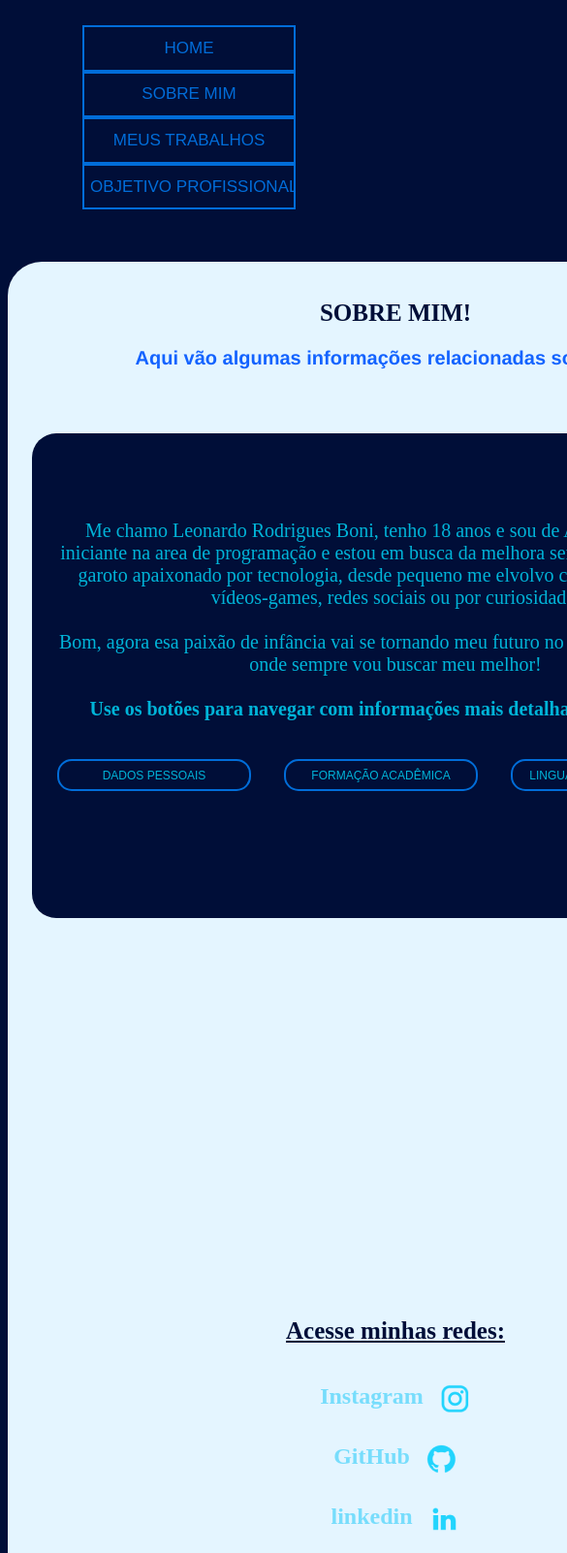
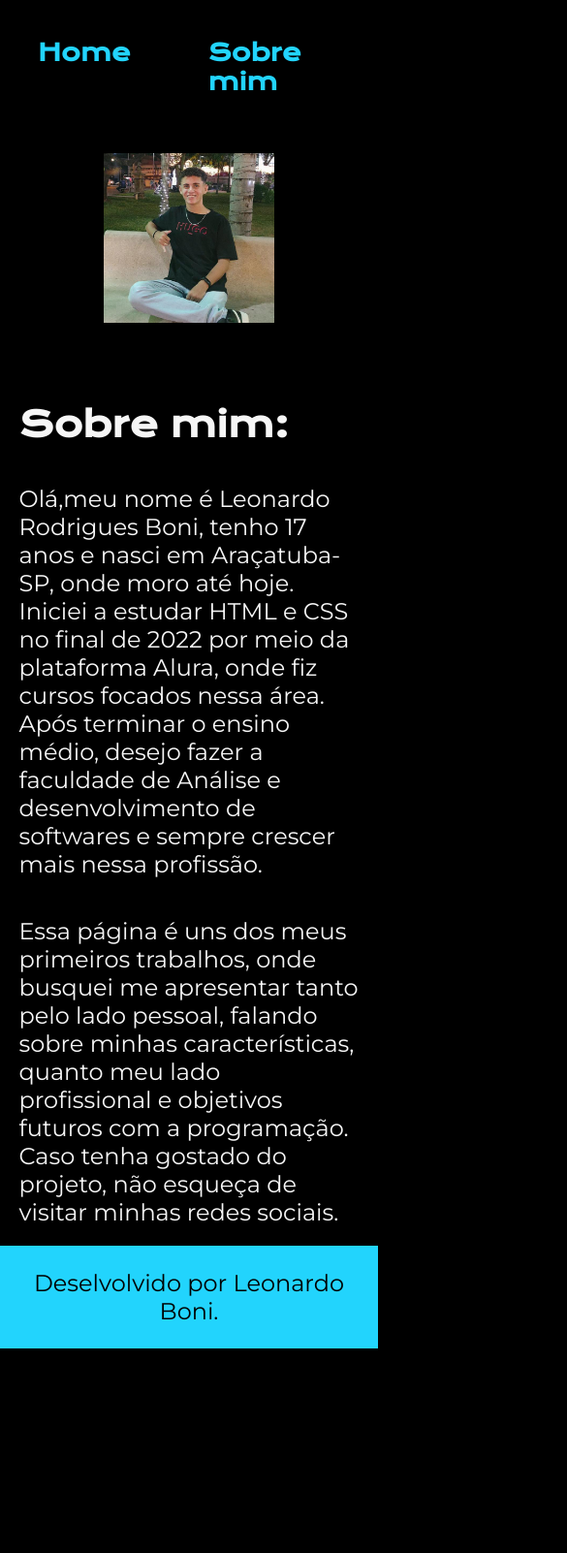
Before and after one commit to LeonardoBoni/portfolio_atualizado2023, a plain HTML site: page sobremim.html in a window 390 px wide. Shown: the top 1602 px of the page at 97% size, 585 px wide, since content can reach past the window. After the commit the page ends 1391 px from the top, so only its background shows below. Drawn offline with nearby package versions, Linux system fonts and the light colour scheme.

Commit message:
Iniciando projeto curriculo

```diff
--- a/curriculo.js
+++ b/curriculo.js
@@ -27,5 +27,5 @@ function formacao(){
 
 function estrangeira(){
     var res = document.getElementById('ressobremim')
-    res.innerHTML = '<div id = "resestrangeira"><h1 id = "titulosobremim">TITULO</h1><p id = "txtsobremim">teste</p></div>'
+    res.innerHTML = '<div id = "resestrangeira"><h1 id = "titulosobremim">CURSO DE INGLÊS:</h1><p id = "txtsobremim">Atualmente, tenho 4 anos de curso de língua Inglesa, em uma escola particular de Araçatuba,"Jay English Studio", com nível considerado avançado!</p></div>'
 }
--- a/sobremim.html
+++ b/sobremim.html
@@ -1,61 +1,37 @@
 <!DOCTYPE html>
 <html lang="pt-br">
-<head>
-    <link rel="stylesheet" href="style.css">
-    <meta charset="UTF-8">
-    <meta name="viewport" content="width=device-width, initial-scale=1.0">
-    <title>CURRICULO</title>
-</head>
-<body>
-    <br>
-    <div id="navegacao">
-        <input type="button" class="botao" value="HOME" onclick="home()">
-        <input type="button" class="botao" value="SOBRE MIM" onclick="sobremim()">
-        <input type="button" class="botao" value="MEUS TRABALHOS" onclick="meustrabalhos()">
-        <input type="button" class="botao" value="OBJETIVO PROFISSIONAL" onclick="objetivoprofi()">
-    </div>
-    <br>
-    <br>
-    <br>
-    <section id="section_sobremim">
-        <br>
-        <h1>SOBRE MIM!</h1>
-        <h2>Aqui vão algumas informações relacionadas sobre mim!<br><br><br></h2>
+    <head>
+            <meta charset="UTF-8">
+            <meta http-equiv="X-UA-Compatible" content="IE=edge">
+            <meta name="viewport" content="width=device-width, initial-scale=1.0">
+            <title>Sobre mim</title>
+            <link rel="stylesheet" href="style.css">
+        </head>
+    <body>
+        <header class="cabecalho">
+            <nav class="menu">
+            <a class="link-cabecalho" href="index.html">Home</a>
+            <a class="link-cabecalho" href="about.html">Sobre mim</a>
+            </nav>
 
-        <div class="fundosobremim">
-            <div id="txt_sobre_mim">
-                <br>
-                <br>
-                <br>
-                <p>Me chamo Leonardo Rodrigues Boni, tenho 18 anos e sou de Araçatuba-SP, sou iniciante na area de programação e estou em busca da melhora sempre. Sempre fui um garoto apaixonado por tecnologia, desde pequeno me elvolvo com isso, seja pelos vídeos-games, redes sociais ou por curiosidade.<br><br>Bom, agora esa paixão de infância vai se tornando meu futuro no mercado de trabalho, onde sempre vou buscar meu melhor!<br><br><strong>Use os botões para navegar com informações mais detalhadas sobre mim !</strong></p>
-            </div>
 
-        <div id="sobremim">
-            <input type="button"  class="botaosobremim" value="DADOS PESSOAIS" onclick="dadospessoais()">
-            <input type="button" class="botaosobremim" value="FORMAÇÃO ACADÊMICA" onclick="formacao()">
-            <input type="button" class="botaosobremim" value="LINGUAGEM ESTRANGEIRA" onclick="estrangeira()">
+        </header>
 
-            <div id="ressobremim"></div>
+        <main class="apresentacao">
+            <section class="conteudo">
 
-        </div>
-            <footer>
-        <div id="links">
-            <br>
-            <h3 class="subtitulo">Acesse minhas redes:</h2>
-            <a class="redes" href=https://www.instagram.com/leoo.bonni/>Instagram
-            <img src="instagram.png" alt="logo-insta">
-        </a>
+                <h1 class="titulo">Sobre mim:</h1>
 
-            <a class="redes" href="https://github.com/LeonardoBoni">GitHub
-                <img src="github.png" alt="logo-git">
-            </a>
+                <p class="texto"> Olá,meu nome é Leonardo Rodrigues Boni, tenho 17 anos e nasci em Araçatuba-SP, onde moro até hoje. Iniciei a estudar HTML e CSS no final de 2022 por meio da plataforma Alura, onde fiz cursos focados nessa área. Após terminar o ensino médio, desejo fazer a faculdade de Análise e desenvolvimento de softwares e sempre crescer mais nessa profissão.</p>
 
-            <a class="redes" href="https://www.linkedin.com/in/leonardo-rodrigues-boni-a93038266/">linkedin
-                <img src="linkedin.png" alt="logo-linkedin">
-            </a>
+                <p class="texto">Essa página é uns dos meus primeiros trabalhos, onde busquei me apresentar tanto pelo lado pessoal, falando sobre minhas características, quanto meu lado profissional e objetivos futuros com a programação. Caso tenha gostado do projeto, não esqueça de visitar minhas redes sociais.
+                </p>
+            </section>
+            <img class="imagem" src="foto Leonardo.jpg" alt="foto Leonardo">
+        </main>
+
+        <footer>
+            <p class="rodape">Deselvolvido por Leonardo Boni.</p>
         </footer>
-        </div>
-    </section>
-</body>
-<script type="text/javascript" src="curriculo.js"></script>
+    </body>
 </html>
--- a/style.css
+++ b/style.css
@@ -1,201 +1,70 @@
-body{
-    background-color: #000e38;
+@import url('https://fonts.googleapis.com/css2?family=Krona+One&family=Montserrat:wght@400;600&display=swap');
+
+
+:root {
+    --cor-primaria: #000000;
+    --cor-secundaria: #F6F6F6;
+    --cor-terciaria: #22D4FD;
+    --cor-hover: #272727;
+    --font-principal: 'Krona One', sans-serif;
+    --font-secundaria: 'Montserrat', sans-serif;
 }
 
 
-#section_home{
-  text-align: center;
-    border-radius: 35px;
-    margin: 0 auto;
-    background-color: #e4f5ff;
-    height: 1000px;
-    width: 800px;
+*{
+    margin: 0;
+    padding: 0;
 }
 
-#section_sobremim{
-  text-align: center;
-    border-radius: 35px;
-    margin: 0 auto;
-    background-color: #e4f5ff;
-    height: 1500px;
-    width: 800px;
+body{
+    box-sizing: border-box;
+    background-color: var(--cor-primaria);
+    color: var( --cor-secundaria);
 }
 
-#section_obj{
-  text-align: center;
-    border-radius: 35px;
-    margin: 0 auto;
-    background-color: #e4f5ff;
-    height: 1500px;
-    width: 800px;
+.cabecalho{
+    padding: 2% 0 0 15%;
 }
 
-#section_trab{
-  text-align: center;
-    border-radius: 35px;
-    margin: 0 auto;
-    background-color: #e4f5ff;
-    height: 1500px;
-    width: 800px;
+.menu{
+    display: flex;
+    gap: 80px;
 }
 
-
-section{
-  text-align: center;
-    border-radius: 35px;
-    margin: 0 auto;
-    background-color: #e4f5ff;
-    height: 1500px;
-    width: 800px;
+.link-cabecalho{
+    font-size: 1.5rem;
+    font-weight: 600;
+    text-decoration: none;
+    color: var(--cor-terciaria);
+    font-family: var(--font-principal)
 }
 
-#navegacao{
-    text-align: center;
-    width: auto;
+.apresentacao{
+    gap: 82px;
+    padding: 5% 15%;
+    display: flex;
+    align-items: center;
+    justify-content: space-between;
+}
+.conteudo{
+    width: 50%;
+    display: flex;
+    flex-direction: column;
+    gap: 40px;
 }
 
-.botao{
-    cursor: pointer;
-    background-color: #00b4d8;
-    height: 2.8em;
-    width: 220px;
-    background: transparent;
-    -webkit-animation: jello-horizontal 0.9s both;
-    animation: jello-horizontal 0.9s both;
-    border: 2px solid #016DD9;
-    outline: none;
-    color: #016DD9;
-    font-size: 17px;
+.titulo{
+    font-size: 2.25rem;
+    font-family: var(--font-principal)
 }
 
-.botao:hover {
-    background: #016DD9;
-    color: #ffffff;
-    animation: squeeze3124 0.9s both;
+.titulo-destaque{
+    color: var(--cor-terciaria);
 }
 
-   @keyframes squeeze3124 {
-    0% {
-     -webkit-transform: scale3d(1, 1, 1);
-     transform: scale3d(1, 1, 1);
-    }
-
-    30% {
-     -webkit-transform: scale3d(1.25, 0.75, 1);
-     transform: scale3d(1.25, 0.75, 1);
-    }
-
-    40% {
-     -webkit-transform: scale3d(0.75, 1.25, 1);
-     transform: scale3d(0.75, 1.25, 1);
-    }
-
-    50% {
-     -webkit-transform: scale3d(1.15, 0.85, 1);
-     transform: scale3d(1.15, 0.85, 1);
-    }
-
-    65% {
-     -webkit-transform: scale3d(0.95, 1.05, 1);
-     transform: scale3d(0.95, 1.05, 1);
-    }
-
-    75% {
-     -webkit-transform: scale3d(1.05, 0.95, 1);
-     transform: scale3d(1.05, 0.95, 1);
-    }
-
-    100% {
-     -webkit-transform: scale3d(1, 1, 1);
-     transform: scale3d(1, 1, 1);
-    }
-   }
-
-   h1{
-    color: #000e38;
-    text-align: center;
-    font-size: 25px;
-    font-family: 'Times New Roman', Times, serif;
-   }
-
-   h2{
-    color: #1363ff;
-    font-family: 'Franklin Gothic Medium', 'Arial Narrow', Arial, sans-serif;
-    text-align: center;
-    font-size: 20px;
-   }
-
-   .card {
-    margin: 0 auto;
-    position: relative;
-    width: 500px;
-    height: 500px;
-    background: linear-gradient(-45deg, blue 0%, black 100% );
-    border-radius: 10px;
-    display: flex;
-    align-items: center;
-    justify-content: center;
-    overflow: hidden;
-    transition: all 0.6s cubic-bezier(0.23, 1, 0.320, 1);
-  }
-
-
-  .card svg {
-    width: 48px;
-    fill: #333;
-    transition: all 0.6s cubic-bezier(0.23, 1, 0.320, 1);
-  }
-
-  .card:hover {
-    transform: rotate(-5deg) scale(1.1);
-    box-shadow: 0 10px 20px rgba(0, 0, 0, 0.2);
-  }
-
-  .card__content {
-    position: absolute;
-    top: 50%;
-    left: 50%;
-    transform: translate(-50%, -50%) rotate(-45deg);
-    width: 100%;
-    height: 100%;
-    padding: 20px;
-    box-sizing: border-box;
-    background-color: #016DD9;
-    opacity: 0;
-    transition: all 0.6s cubic-bezier(0.23, 1, 0.320, 1);
-  }
-
-  .card:hover .card__content {
-    transform: translate(-50%, -50%) rotate(0deg);
-    opacity: 1;
-  }
-
-  .card__title {
-    text-align: center;
-    margin: 0;
-    font-size: 25px;
-    color: black;
-    font-weight: 700;
-  }
-
-  .card__description {
-    margin: 10px 0 0;
-    font-size: 20px;
-    color: black;
-    line-height: 1.4;
-  }
-
-  .card:hover svg {
-    scale: 0;
-    transform: rotate(-45deg);
-  }
-
-  .subtitulo{
-    text-decoration: underline;
-    text-align: center;
-    color: #000e38;
-    font-size: 25px;
-    font-family: 'Franklin Gothic Medium', 'Arial Narrow', Arial,
+.texto{
+    font-size: 1.5rem;
+    font-family: var(--font-secundaria)
 }
 
 .links{
@@ -203,143 +72,61 @@ section{
     flex-direction: column;
     align-items: center;
     justify-content: space-between;
-    gap: 35px
-;
+    gap: 32px;
 }
 
-.redes{
-margin: 0 auto;
+.subtitulo{
+    font-size: 1.5rem;
+    font-weight: 400;
+    font-family: var(--font-principal)
+}
+
+.botao{
     display: flex;
     justify-content: center;
     gap: 16px;
+    border: 2px solid var(--cor-terciaria);
     width: 50%;
     text-align: center;
     border-radius: 8px;
     font-size: 1.5rem;
     font-weight: 600;
-padding:15px 0px;
+    padding:21px 0px;
     text-decoration: none;
-color: #77ddfc;
+    color: var(--cor-secundaria);
+    font-family: var(--font-secundaria)
 }
 
-.botaosobremim{
-  border-radius: 15px;
-  margin: 0 auto;
-  margin-top: 20px;
-  margin-right: 30px;
-  text-align: center;
-  cursor: pointer;
-  background-color: #00b4d8;
-  height: 2.8em;
-  width: 200px;
-  background: transparent;
-  -webkit-animation: jello-horizontal 0.9s both;
-  animation: jello-horizontal 0.9s both;
-  border: 2px solid #016DD9;
-  outline: none;
-  color: #00b4d8;
-  font-size: 12px;
+.botao:hover{
+    background-color: var(--cor-hover);
 }
 
-.botaosobremim:hover {
-  background: #00b4d8;
-  color: #ffffff;
-  animation: squeeze3124 0.9s both;
+.imagem{
+    width: 50%;
 }
 
- @keyframes squeeze3124 {
-  0% {
-   -webkit-transform: scale3d(1, 1, 1);
-   transform: scale3d(1, 1, 1);
+.rodape{
+    font-size: 1.5rem;
+    font-weight: 400;
+    color: var(--cor-primaria);
+    background-color: var(--cor-terciaria);
+    text-align: center;
+    padding: 24px;
+    font-family: var(--font-secundaria)
 }
 
-  30% {
-   -webkit-transform: scale3d(1.25, 0.75, 1);
-   transform: scale3d(1.25, 0.75, 1);
+@media(max-width:1200px){
+    .cabecalho{
+        padding: 10%;
     }
-
-  40% {
-   -webkit-transform: scale3d(0.75, 1.25, 1);
-   transform: scale3d(0.75, 1.25, 1);
+    .menu{
+        justify-content: center;
     }
-
-  50% {
-   -webkit-transform: scale3d(1.15, 0.85, 1);
-   transform: scale3d(1.15, 0.85, 1);
+    .apresentacao{
+        flex-direction: column-reverse;
+        padding: 5%;
     }
-
-  65% {
-   -webkit-transform: scale3d(0.95, 1.05, 1);
-   transform: scale3d(0.95, 1.05, 1);
-  }
-
-  75% {
-   -webkit-transform: scale3d(1.05, 0.95, 1);
-   transform: scale3d(1.05, 0.95, 1);
-  }
-
-  100% {
-   -webkit-transform: scale3d(1, 1, 1);
-   transform: scale3d(1, 1, 1);
+    .conteudo{
+        width: auto;
     }
     }
-
-
- .fundosobremim{
-  border-radius: 25px;
-  margin: 0 auto;
-  text-align: center;
-  background-color: #000e38;
-  height: 500px;
-  width: 750px;
- }
-
- #txt_sobre_mim{
-  text-align: center;
-  color: #00b4d8;
-  font-size: 20px;
-  margin: 20px;
- }
-
- #ressobremim{
-  height: 500px;
- }
-
- #persores{
-  margin-top: 150px;
-  background-color: #00b4d8;
-  width: 750px;
-  height: 350px;
-  border-radius: 15px;
- }
-
- #resformacao{
-  margin-top: 150px;
-  background-color: #00b4d8;
-  width: 750px;
-  height: auto;
-  border-radius: 15px;
- }
-
- #resestrangeira{
-  margin-top: 50px;
-  margin-left: 495px;
-  background-color: #00b4d8;
-  width: 200px;
-  height: 300px;
-  border-radius: 15px;
- }
-
- #titulosobremim{
-  text-decoration: underline;
-  margin-top: 5px;
-  padding: 2px;
-  text-align: center;
-  font-size: 20px;
- }
-
- #txtsobremim{
-  font-size: 18px;
-  text-align: center;
-
- }
```
Also changed, not shown: index.html (+34 -38 lines), foto Leonardo.jpg (added). Lines whose indentation alone changed are shown as unchanged.
